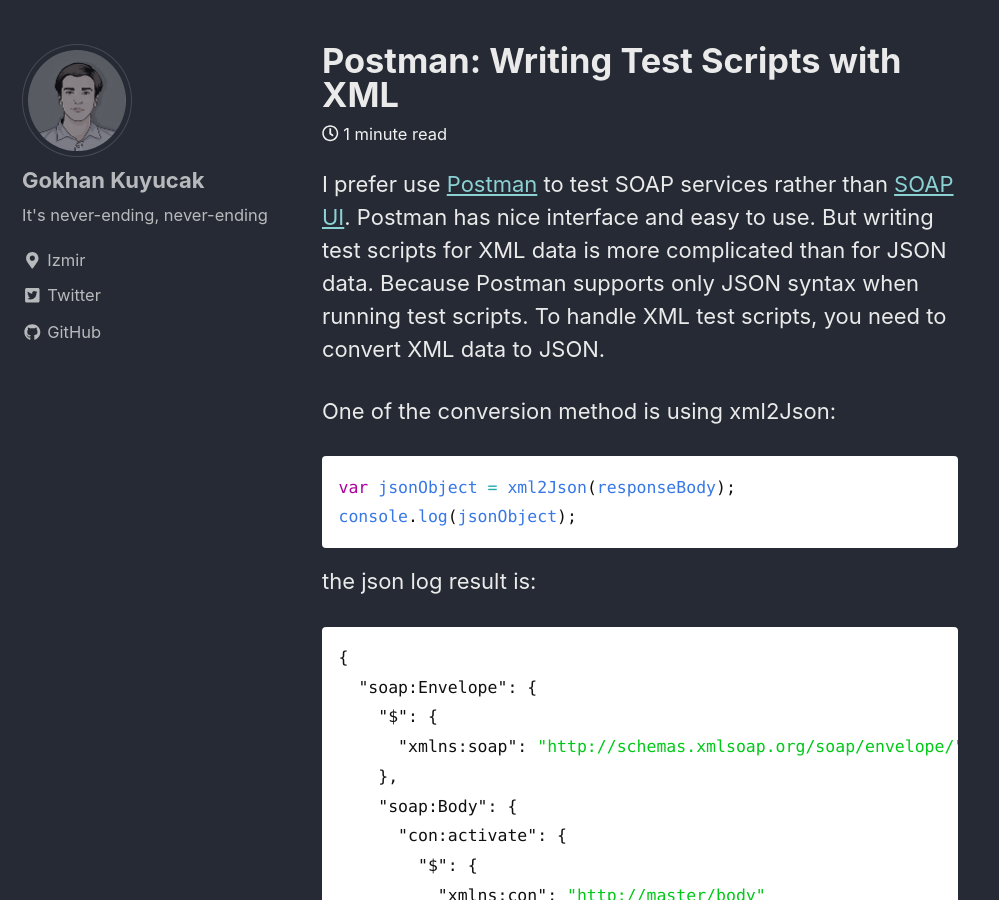
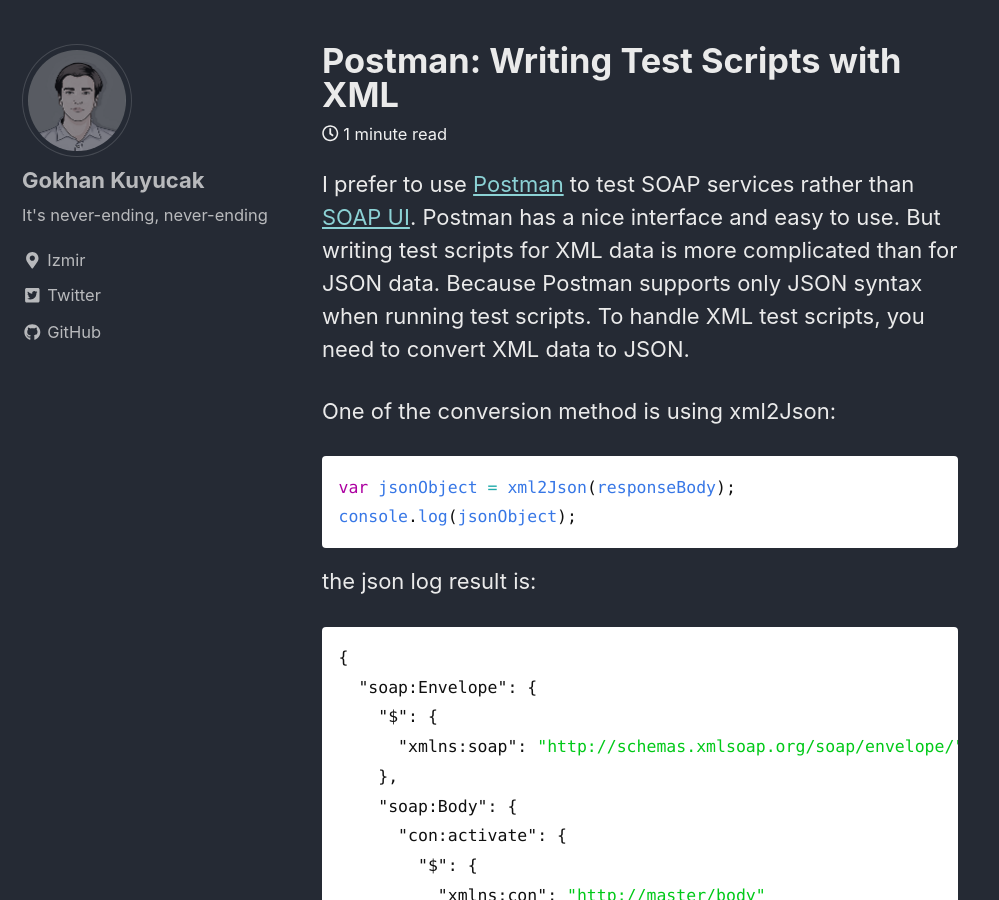
Before and after one commit to gokhankuyucak/gokhankuyucak.github.io, a Jekyll site: the page built from _posts/2018-03-15-postman-xml-script.md, in a window 1280 px wide and 900 px high. Shown: the whole window, without its empty margins (0-999 px from the left). Built offline with Jekyll 4.4.1, drawn with Linux system fonts in a browser that asks for light colours; nearby versions of some CDN libraries; some of the changed text lies outside the part shown.

````diff
--- a/_posts/2018-03-15-postman-xml-script.md
+++ b/_posts/2018-03-15-postman-xml-script.md
@@ -12,7 +12,7 @@ tags:
 toc: false
 ---
 
-I prefer use [Postman](https://www.getpostman.com/) to test SOAP services rather than [SOAP UI](https://www.soapui.org/). Postman has nice interface and easy to use. But writing test scripts for XML data is more complicated than for JSON data. Because Postman supports only JSON syntax when running test scripts. To handle XML test scripts, you need to convert XML data to JSON.
+I prefer to use [Postman](https://www.getpostman.com/) to test SOAP services rather than [SOAP UI](https://www.soapui.org/). Postman has a nice interface and easy to use. But writing test scripts for XML data is more complicated than for JSON data. Because Postman supports only JSON syntax when running test scripts. To handle XML test scripts, you need to convert XML data to JSON.
 
 One of the conversion method is using xml2Json:
 
@@ -114,5 +114,5 @@ eg.
 .Envelope.Body["0"].activate["0"].CampaignID["0"]
 ```
 <figure><img src="/assets/images/postman-json-exact-path.png">
-	<figcaption>Selecting exact path of a JSON object</figcaption>
+    <figcaption>Selecting exact path of a JSON object</figcaption>
 </figure>
````
Also changed, not shown: other parts of _posts/2018-03-15-postman-xml-script.md (+1 -1 lines).
